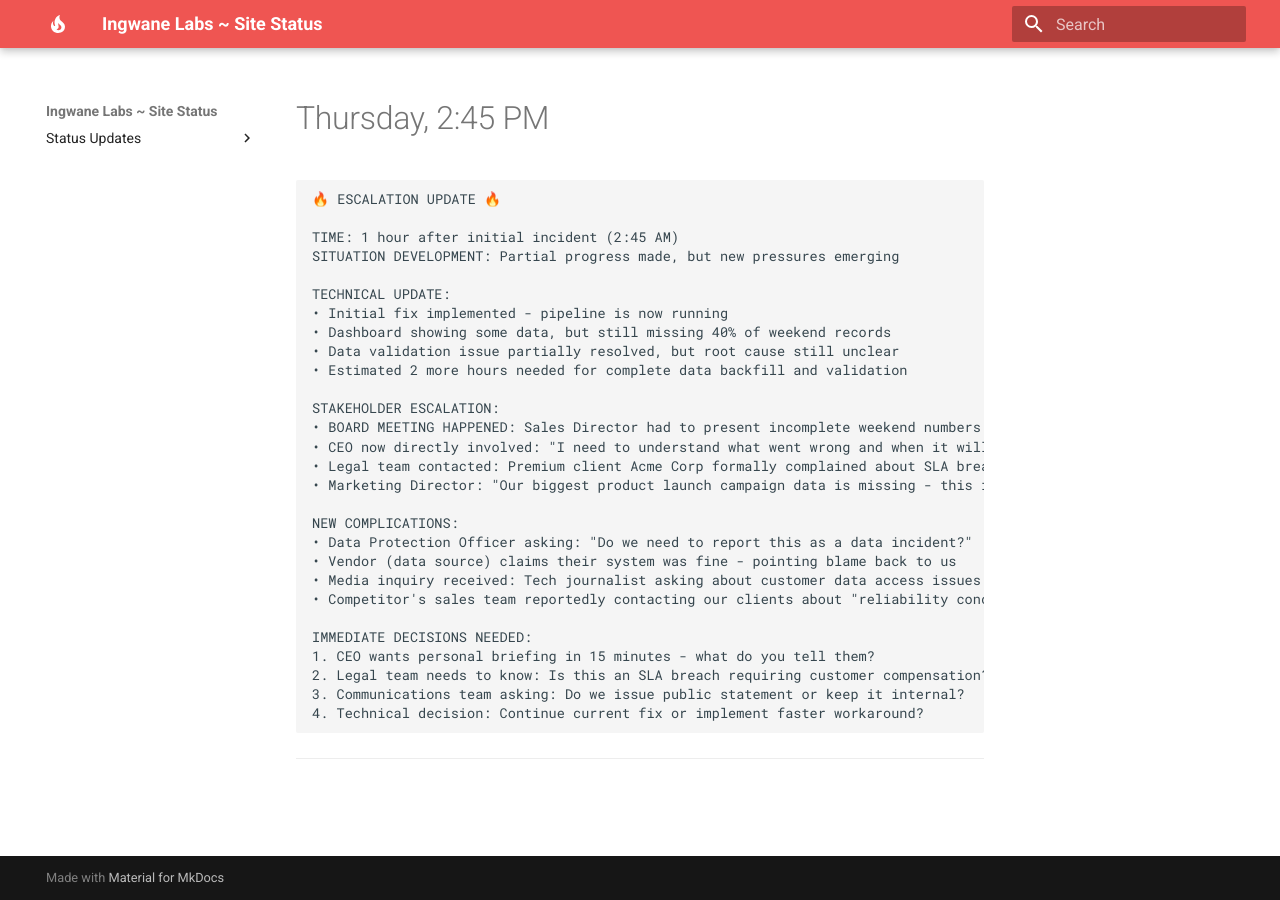
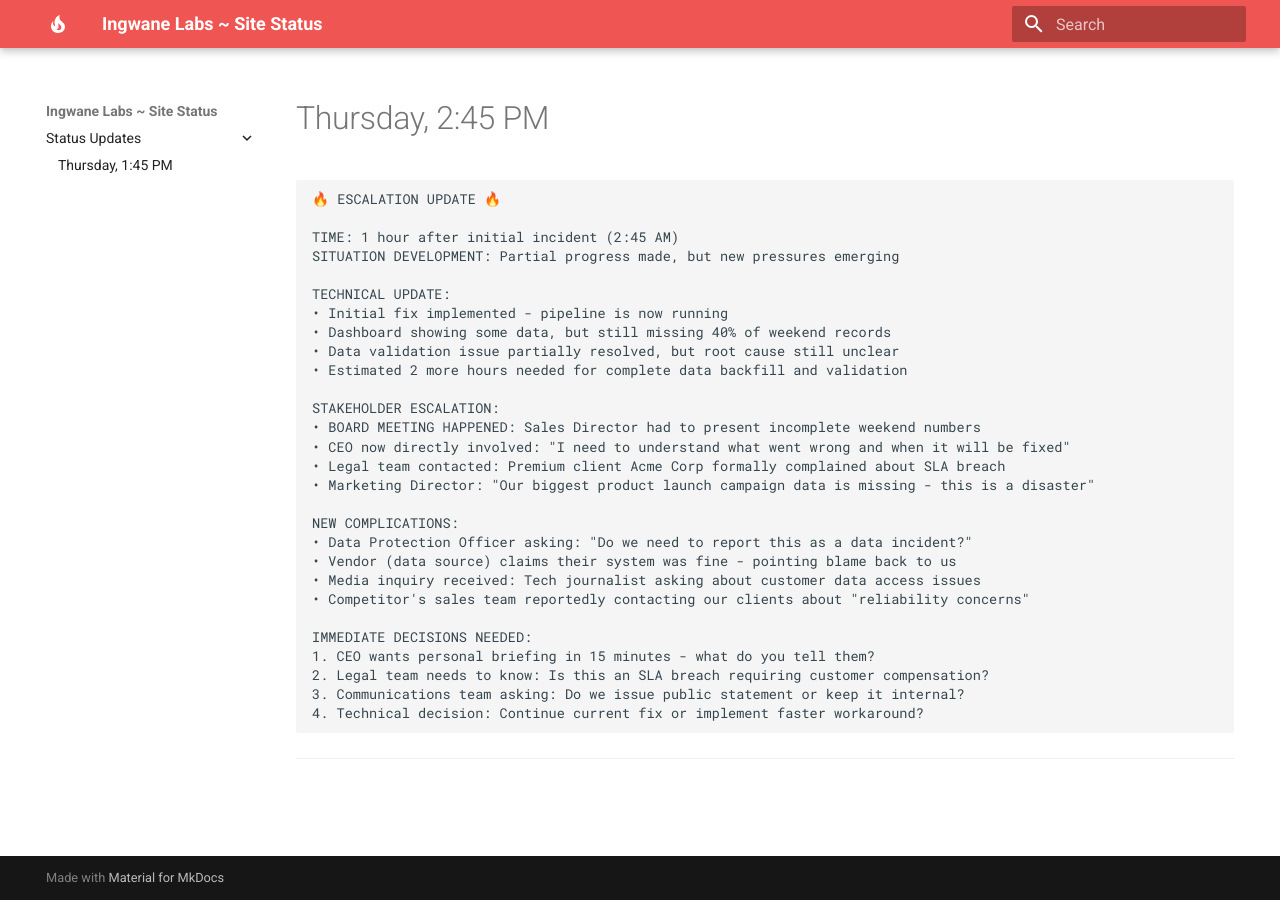
Before and after one commit to ingwanelabs/status, an MkDocs documentation site: the page built from docs/thursday-1445.md, in a window 1280 px wide. Built offline with MkDocs 1.6.1 and Material for MkDocs 9.7.7, drawn with Linux system fonts in a browser that asks for light colours.

Commit message:
Update mkdocs.yml

```diff
--- a/mkdocs.yml
+++ b/mkdocs.yml
@@ -19,3 +19,11 @@
     accent: red
  icon:
    logo: material/fire
+ features:
+   - navigation.expand
+   - toc.integrate
+
+# Extensions
+markdown_extensions:
+  - toc:
+      permalink: true
```
